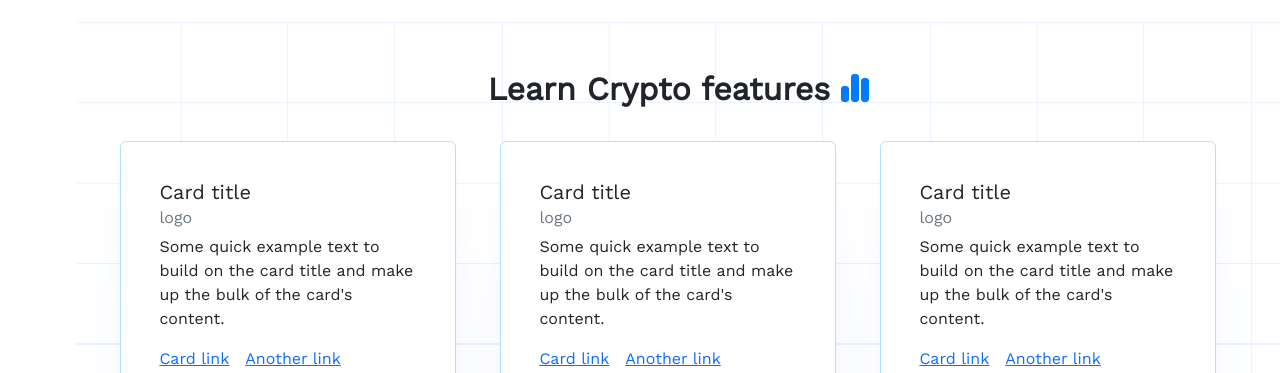
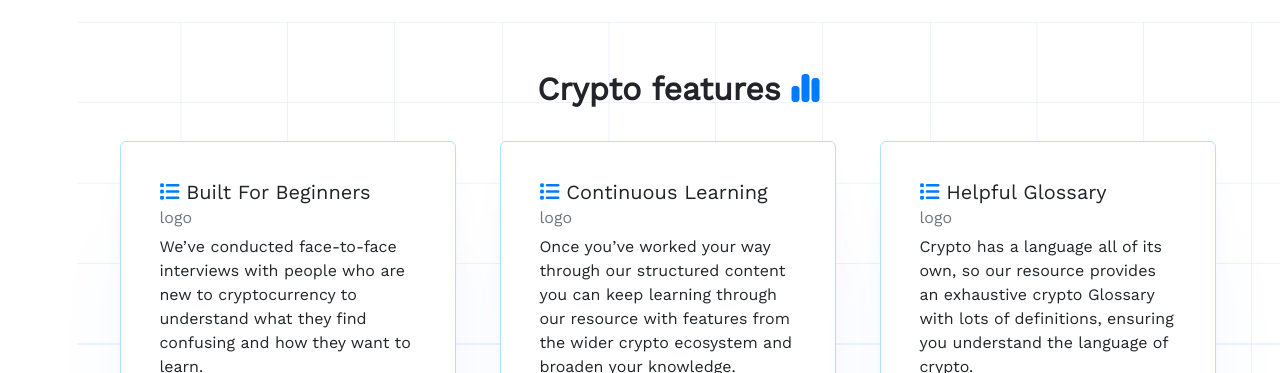
Before and after one commit to TEE2DWHY/TeamDefi, a React (Create React App) app: page / in a window 1280 px wide. Shown: the part 2427-2800 px from the top of the page. Built offline with nearby package versions, Linux system fonts and the light colour scheme.

Commit message:
made updates on root page

```diff
--- a/src/App.js
+++ b/src/App.js
@@ -4,6 +4,7 @@ import Glossary from "./pages/Glossary"
 import WhyCrypto from "./pages/WhyCrypto"
 import KnowledgeBase from "./pages/KnowledgeBase"
 import CryptoBasic from "./pages/CryptoBasic"
+import About from "./pages/About"
 
 function App() {
     return (
@@ -14,6 +15,7 @@ function App() {
                 <Route path="/whycrypto" element={<WhyCrypto />} />
                 <Route path="/knowledge-base" element={<KnowledgeBase />} />
                 <Route path="/crypto-basics" element={<CryptoBasic />} />
+                <Route path="/about" element={<About />} />
             </Routes>
         </BrowserRouter>
     )
--- a/src/components/FeatureData.js
+++ b/src/components/FeatureData.js
@@ -1,25 +1,25 @@
 const FeatureData = [
     {
         id: 1,
-        title: "Card title",
+        title: "Built For Beginners",
         logo: "logo",
-        content: "Some quick example text to build on the card title and make up the bulk of the card's content.",
+        content: "We’ve conducted face-to-face interviews with people who are new to cryptocurrency to understand what they find confusing and how they want to learn.",
         link1: "Card link",
         link2: "Another link"
     },
     {
         id: 2,
-        title: "Card title",
+        title: "Continuous Learning",
         logo: "logo",
-        content: "Some quick example text to build on the card title and make up the bulk of the card's content.",
+        content: "Once you’ve worked your way through our structured content you can keep learning through our resource with features from the wider crypto ecosystem and broaden your knowledge.",
         link1: "Card link",
         link2: "Another link"
     },
     {
         id: 3,
-        title: "Card title",
+        title: "Helpful Glossary",
         logo: "logo",
-        content: "Some quick example text to build on the card title and make up the bulk of the card's content.",
+        content: "Crypto has a language all of its own, so our resource provides an exhaustive crypto Glossary with lots of definitions, ensuring you understand the language of crypto.",
         link1: "Card link",
         link2: "Another link"
     }
--- a/src/components/Features.js
+++ b/src/components/Features.js
@@ -8,7 +8,7 @@ function Features(props) {
             <div className="col-lg-4">
                 <div className="card course-card" style={{ width: "21em" }}>
                     <div className="card-body">
-                        <h5 className="card-title">{props.title}</h5>
+                        <h5 className="card-title"><i class="fa-solid fa-list"></i> {props.title}</h5>
                         <h6 className="card-subtitle mb-2 text-muted">{props.logo}</h6>
                         <p className="card-text">{props.content}</p>
                         <a href="/#" className="card-link">{props.link1}</a>
--- a/src/components/Footer.js
+++ b/src/components/Footer.js
@@ -1,4 +1,5 @@
 import React from "react"
+import { Link } from "react-router-dom"
 
 
 function Footer() {
@@ -26,8 +27,8 @@ function Footer() {
                                     <li className="nav-item mb-2"><a href="/#" className="nav-link p-0" style={{ color: "#fff" }}>Home</a></li>
                                     <li className="nav-item mb-2"><a href="/#" className="nav-link p-0" style={{ color: "#fff" }}>Features</a></li>
                                     <li className="nav-item mb-2"><a href="/#" className="nav-link p-0" style={{ color: "#fff" }}>Pricing</a></li>
-                                    <li className="nav-item mb-2"><a href="/#" className="nav-link p-0" style={{ color: "#fff" }}>FAQs</a></li>
-                                    <li className="nav-item mb-2"><a href="/#" className="nav-link p-0" style={{ color: "#fff" }}>About</a></li>
+                                    <li className="nav-item mb-2"><Link to="/about" className="nav-link p-0" style={{ color: "#fff" }}>About</Link></li>
+                                    <li className="nav-item mb-2"><a href="https://wa.me/+2348168262613" className="nav-link p-0" style={{ color: "#fff" }}>Contact Us</a></li>
                                 </ul>
                             </div>
 
@@ -47,11 +48,11 @@ function Footer() {
 
                         <div className="d-flex justify-content-between py-4 my-4 border-top">
                             <p style={{ fontSize: "14px" }}>© {year} Team Defi, Inc. All rights reserved.</p>
-                            <ul className="list-unstyled d-flex">
+                            {/* <ul className="list-unstyled d-flex">
                                 <li className="ms-3"><a className="link-dark" href="/#"><svg className="bi" width="24" height="24"><use href="#twitter"></use></svg></a></li>
                                 <li className="ms-3"><a className="link-dark" href="/#"><svg className="bi" width="24" height="24"><use href="#instagram"></use></svg></a></li>
                                 <li className="ms-3"><a className="link-dark" href="/#"><svg className="bi" width="24" height="24"><use href="#facebook"></use></svg></a></li>
-                            </ul>
+                            </ul> */}
                         </div>
                     </footer>
                 </div>
--- a/src/components/Hero-Section.js
+++ b/src/components/Hero-Section.js
@@ -8,7 +8,7 @@ function HeroSection() {
                 <br /> <br />
                 <div className="welcome-message">
                     <h1 className="cta">Welcome to
-                        <br /> Our Aca<span style={{ color: "#1bd190" }}>demy</span><small>✨</small></h1>
+                        <br /> Our Aca<span style={{ color: "#1bd190" }}>demy</span></h1>
                     <br />
                     <p style={{ color: "#fff" }}>inventore veritatis et quasi architecto beatae vitae dicta sunt explicabo..<br />
                         lorem ipsum illo inventore.</p>
--- a/src/components/Navbar.js
+++ b/src/components/Navbar.js
@@ -38,6 +38,9 @@ function Navbar() {
                         <li className="nav-item">
                             <Link to="/glossary" className="nav-link" style={{ color: " #fff" }}>Glossary</Link>
                         </li>
+                        <li className="nav-item">
+                            <Link to="/about" className="nav-link" style={{ color: " #fff" }}>About</Link>
+                        </li>
                     </ul>
 
                     <a className="nav-link active nav-nav" aria-current="page" href="/#" style={{ color: "#fff" }}>CONNECT WALLET</a>
--- /dev/null
+++ b/src/pages/About.js
@@ -0,0 +1,13 @@
+import Navbar from "../components/Navbar";
+import Footer from "../components/Footer";
+
+function About() {
+    return (
+        <>
+            <Navbar />
+            <Footer />
+        </>
+    )
+}
+
+export default About
--- a/src/pages/Home.js
+++ b/src/pages/Home.js
@@ -50,7 +50,7 @@ function Home() {
             <BitcoinFeatures />
             <section id="Features">
                 <br /> <br />
-                <h2 style={{ textAlign: "center", fontWeight: "bolder" }}>Learn Crypto features <i class="fa-solid fa-chart-simple"></i></h2>
+                <h2 style={{ textAlign: "center", fontWeight: "bolder" }}>Crypto features <i class="fa-solid fa-chart-simple"></i></h2>
                 <br />
                 <div className="container">
                     <div className="row">
```
